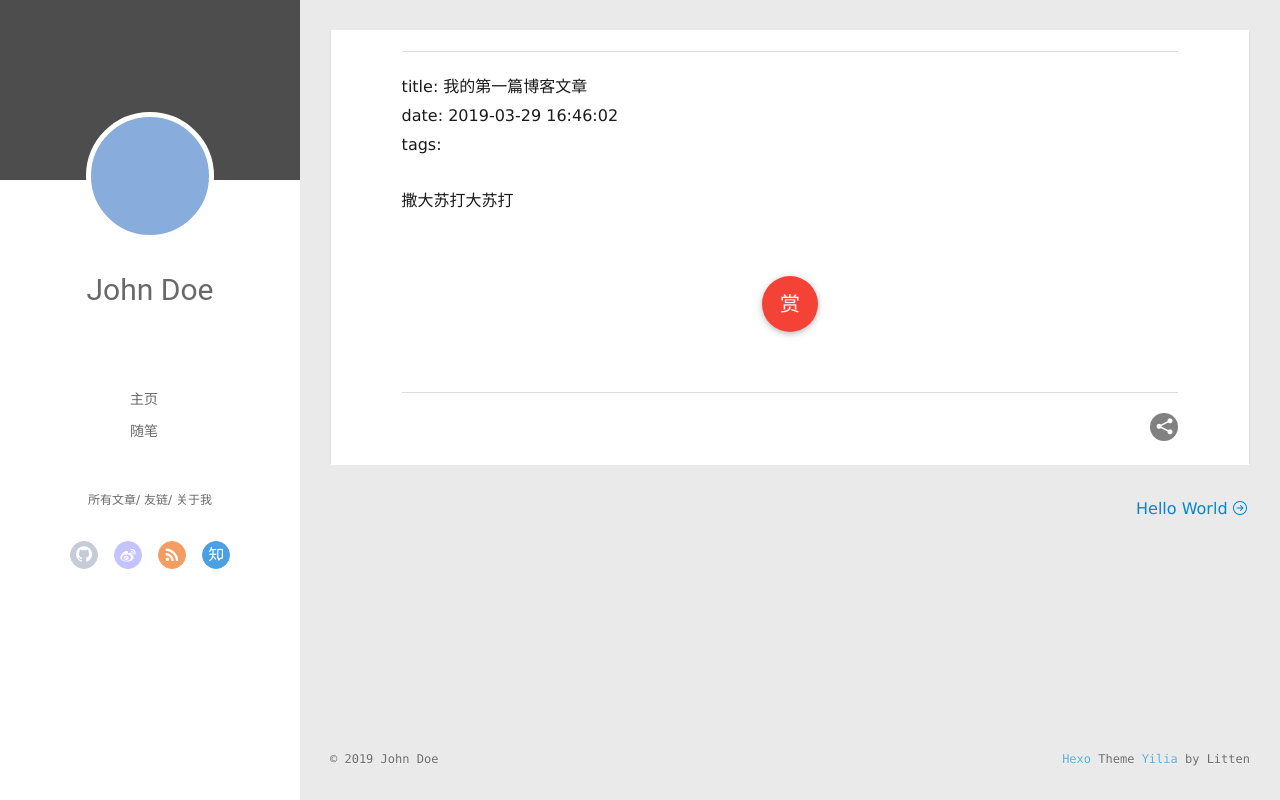
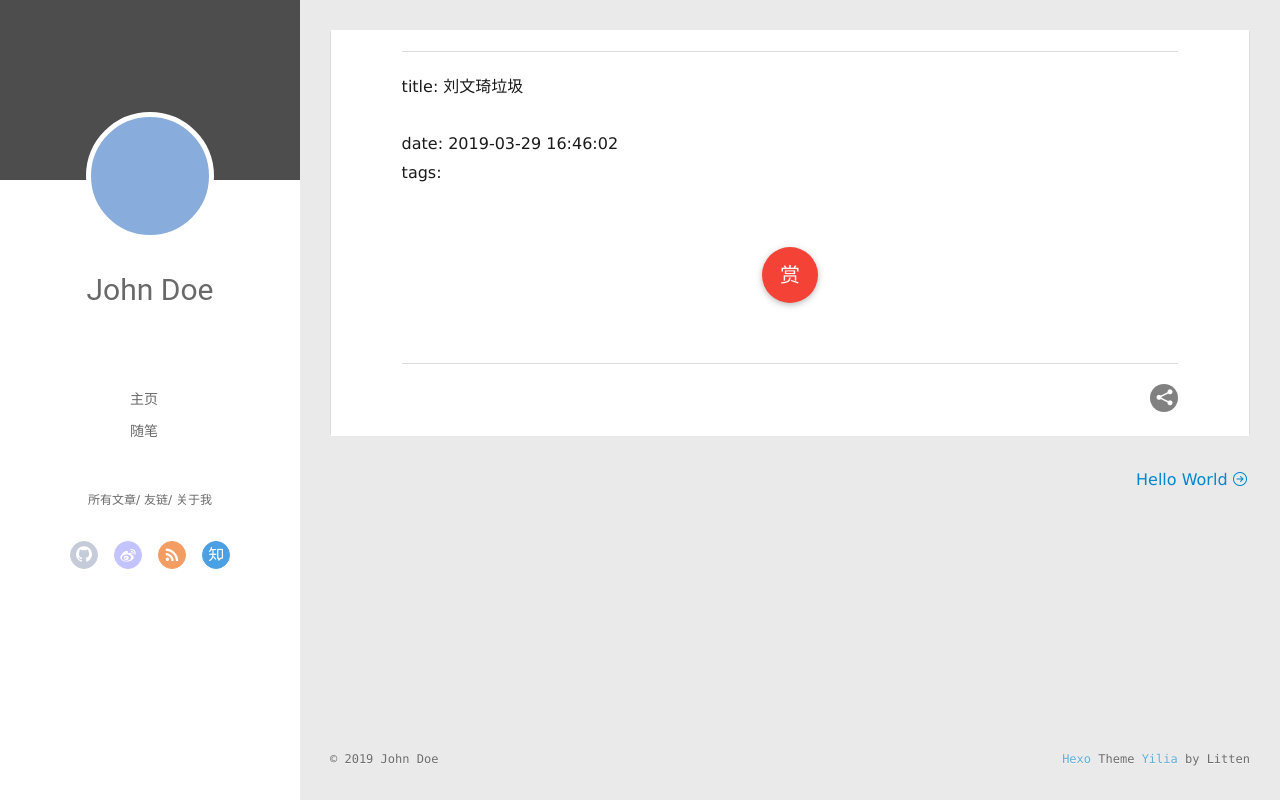
Before and after one commit to huang0202/huang0202.github.io, a plain HTML site: page 2019/03/29/我的第一篇博客文章/index.html in a window 1280 px wide. Drawn offline with Linux system fonts and the light colour scheme; no server answers.

Commit message:
Site updated: 2019-03-29 17:18:23

```diff
--- a/2019/03/29/我的第一篇博客文章/index.html
+++ b/2019/03/29/我的第一篇博客文章/index.html
@@ -8,17 +8,17 @@
   <link rel="dns-prefetch" href="http://yoursite.com">
   <title>Hexo</title>
   <meta name="viewport" content="width=device-width, initial-scale=1, maximum-scale=1">
-  <meta name="description" content="title: 我的第一篇博客文章date: 2019-03-29 16:46:02tags: 撒大苏打大苏打">
+  <meta name="description" content="title: 刘文琦垃圾 date: 2019-03-29 16:46:02tags:">
 <meta property="og:type" content="article">
 <meta property="og:title" content="Hexo">
 <meta property="og:url" content="http://yoursite.com/2019/03/29/我的第一篇博客文章/index.html">
 <meta property="og:site_name" content="Hexo">
-<meta property="og:description" content="title: 我的第一篇博客文章date: 2019-03-29 16:46:02tags: 撒大苏打大苏打">
+<meta property="og:description" content="title: 刘文琦垃圾 date: 2019-03-29 16:46:02tags:">
 <meta property="og:locale" content="default">
-<meta property="og:updated_time" content="2019-03-29T09:15:38.354Z">
+<meta property="og:updated_time" content="2019-03-29T09:17:56.916Z">
 <meta name="twitter:card" content="summary">
 <meta name="twitter:title" content="Hexo">
-<meta name="twitter:description" content="title: 我的第一篇博客文章date: 2019-03-29 16:46:02tags: 撒大苏打大苏打">
+<meta name="twitter:description" content="title: 刘文琦垃圾 date: 2019-03-29 16:46:02tags:">
 
     <link rel="alternative" href="/atom.xml" title="Hexo" type="application/atom+xml">
 
@@ -160,8 +160,8 @@
     <div class="article-entry" itemprop="articleBody">
 
         <hr>
-<p>title: 我的第一篇博客文章<br>date: 2019-03-29 16:46:02<br>tags:</p>
-<p>撒大苏打大苏打</p>
+<p>title: 刘文琦垃圾</p>
+<p>date: 2019-03-29 16:46:02<br>tags:</p>
 
 
 
```
Also changed, not shown: index.html (+2 -2 lines).
